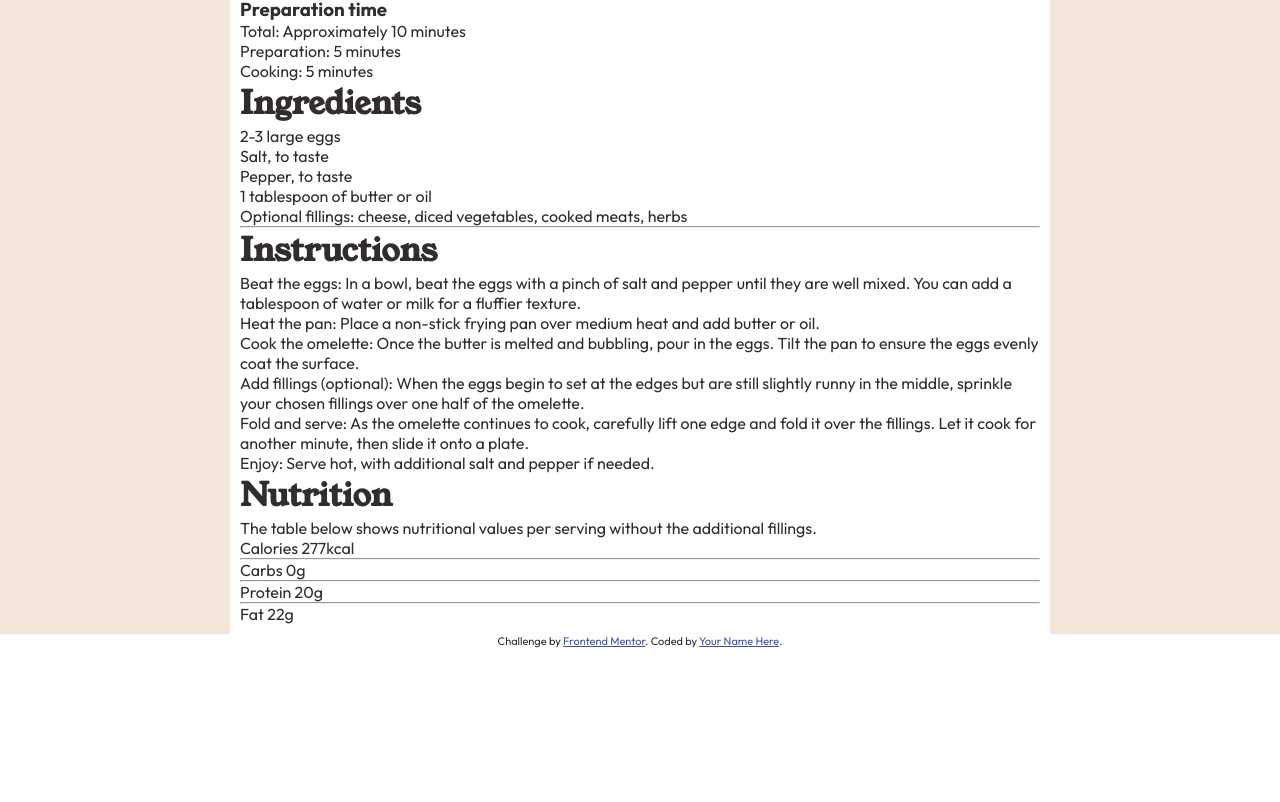
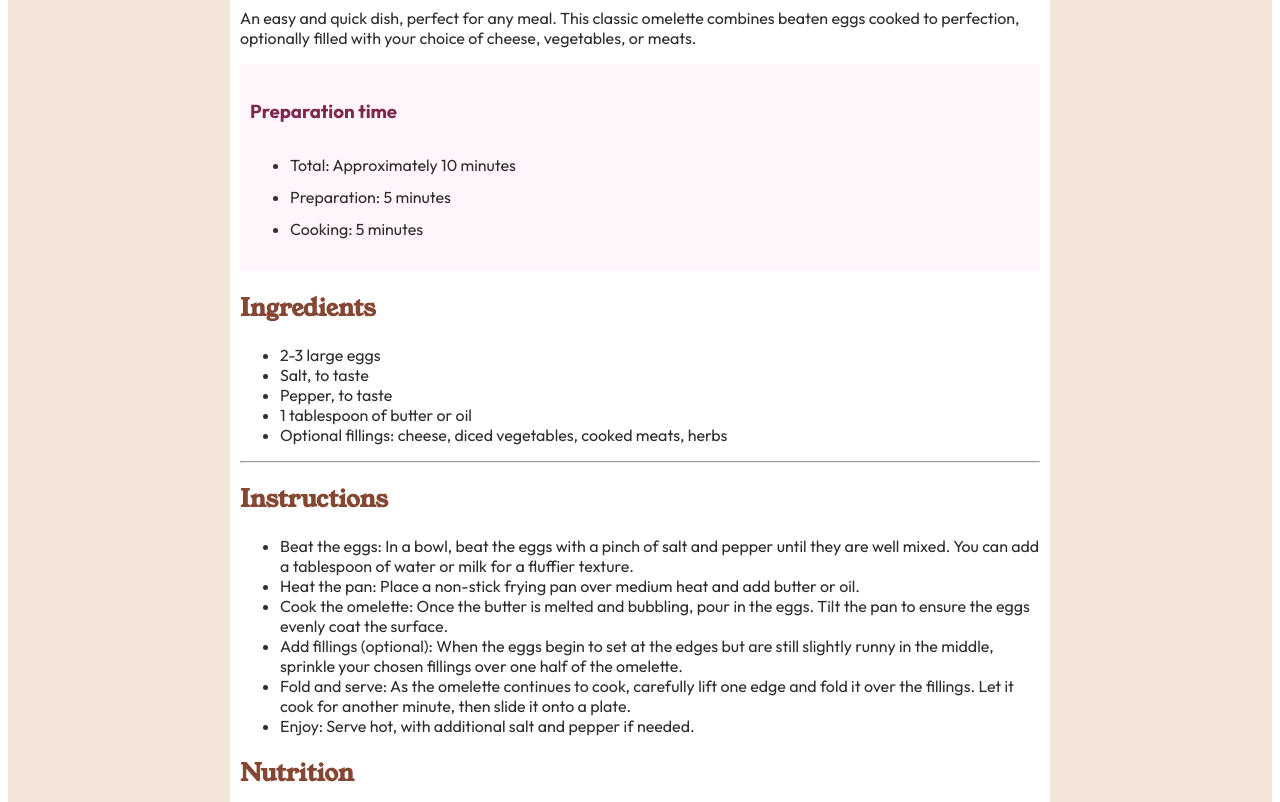
Before and after one commit to gmatt20/recipe-page-main, a plain HTML site: page index.html in a window 1280 px wide. Shown: the part 398-1200 px from the top of the page. Before the commit the page ends 1046 px from the top, so only its background shows below. Drawn offline with Linux system fonts and the light colour scheme.

Commit message:
styled the skeleton. I will go into details later.

```diff
--- a/index.html
+++ b/index.html
@@ -43,7 +43,7 @@
         </ul>
           </div>
 
-        <h1>Ingredients</h1>
+        <h2>Ingredients</h2>
           <ul>
           <li>2-3 large eggs</li>
           <li>Salt, to taste</li>
@@ -54,7 +54,7 @@
 
         <hr>
 
-        <h1>Instructions</h1>
+        <h2>Instructions</h2>
 
         <ul>
           <li>Beat the eggs: In a bowl, beat the eggs with a pinch of salt and pepper until they are well mixed.
@@ -74,27 +74,27 @@
           <li>Enjoy: Serve hot, with additional salt and pepper if needed.</li>
         </ul>
 
-        <h1>Nutrition</h1>
+        <h2>Nutrition</h2>
 
         <p>The table below shows nutritional values per serving without the additional fillings.</p>
 
         <span>Calories</span>
-        <span>277kcal</span>
+        <span class="separate">277kcal</span>
 
         <hr>
 
         <span>Carbs</span>
-        <span>0g</span>
+        <span class="separate">0g</span>
 
         <hr>
 
         <span>Protein</span>
-        <span>20g</span>
+        <span class="separate">20g</span>
 
         <hr>
 
         <span>Fat</span>
-        <span>22g</span>
+        <span class="separate">22g</span>
   </div>
 </main>
 <footer>
--- a/styles.css
+++ b/styles.css
@@ -1,6 +1,4 @@
 *{
-    margin: 0;
-    padding: 0;
 }
 main{
     display: flex;
@@ -8,12 +6,21 @@ main{
     justify-content: center;
     background-color: hsl(30, 54%, 90%);
 }
-h1{
+h1, h2{
     font-family: young serif, sans-serif;
 }
-h3, *{
+h2{
+    color: hsl(14, 45%, 36%);
+}
+h3{
+    color: hsl(332, 51%, 32%);
+}
+*{
     font-family: outfit, sans-serif;
     color: hsl(24, 5%, 18%);
+}
+p{
+    font-size: 16px;
 }
 .container{
     padding: 10px;
@@ -29,3 +36,14 @@ h3, *{
 img{
     height: 300px;
 }
+.purple-container{
+    background-color: hsl(330, 100%, 98%);
+    padding: 10px;
+    line-height: 2;
+}
+span{
+    margin-left: 30px;
+}
+.separate{
+    margin-left: 300px;
+}
```
